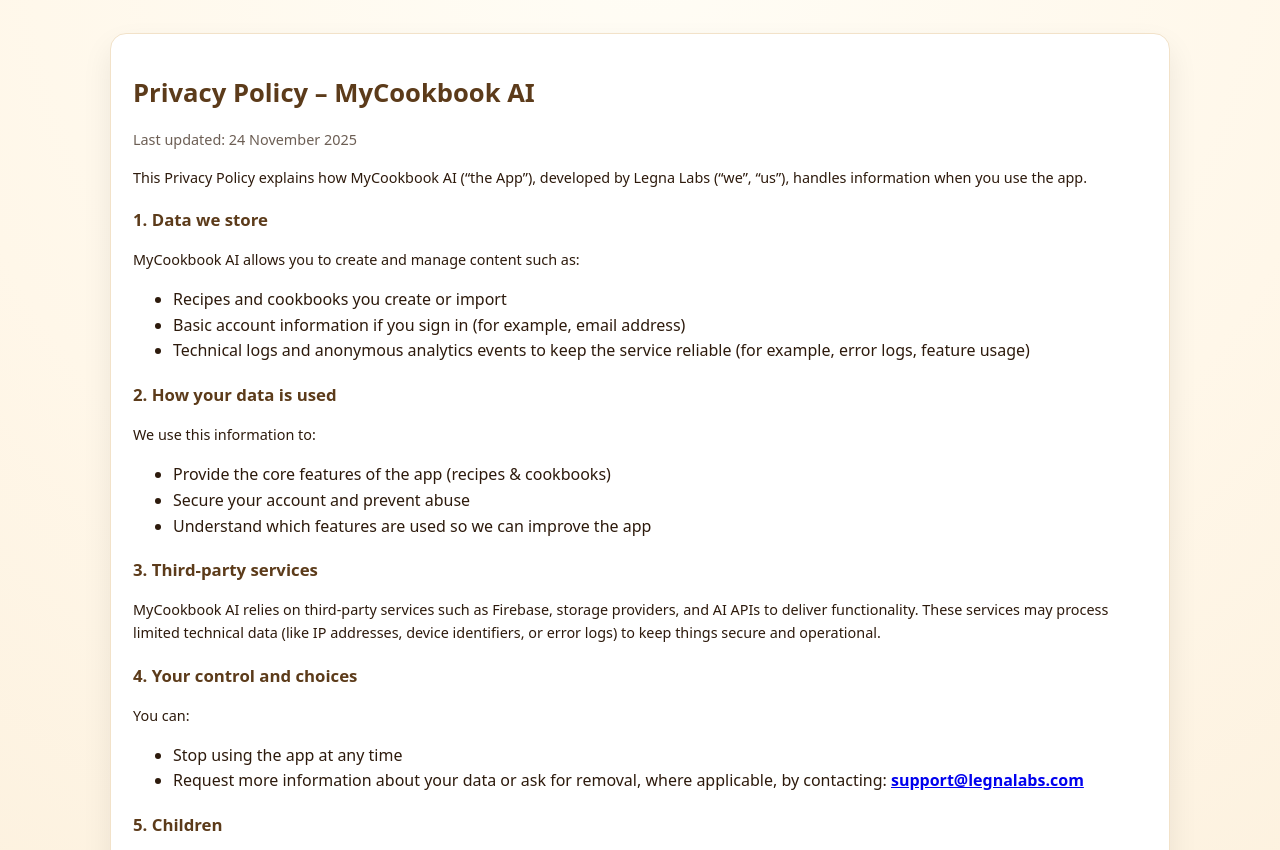
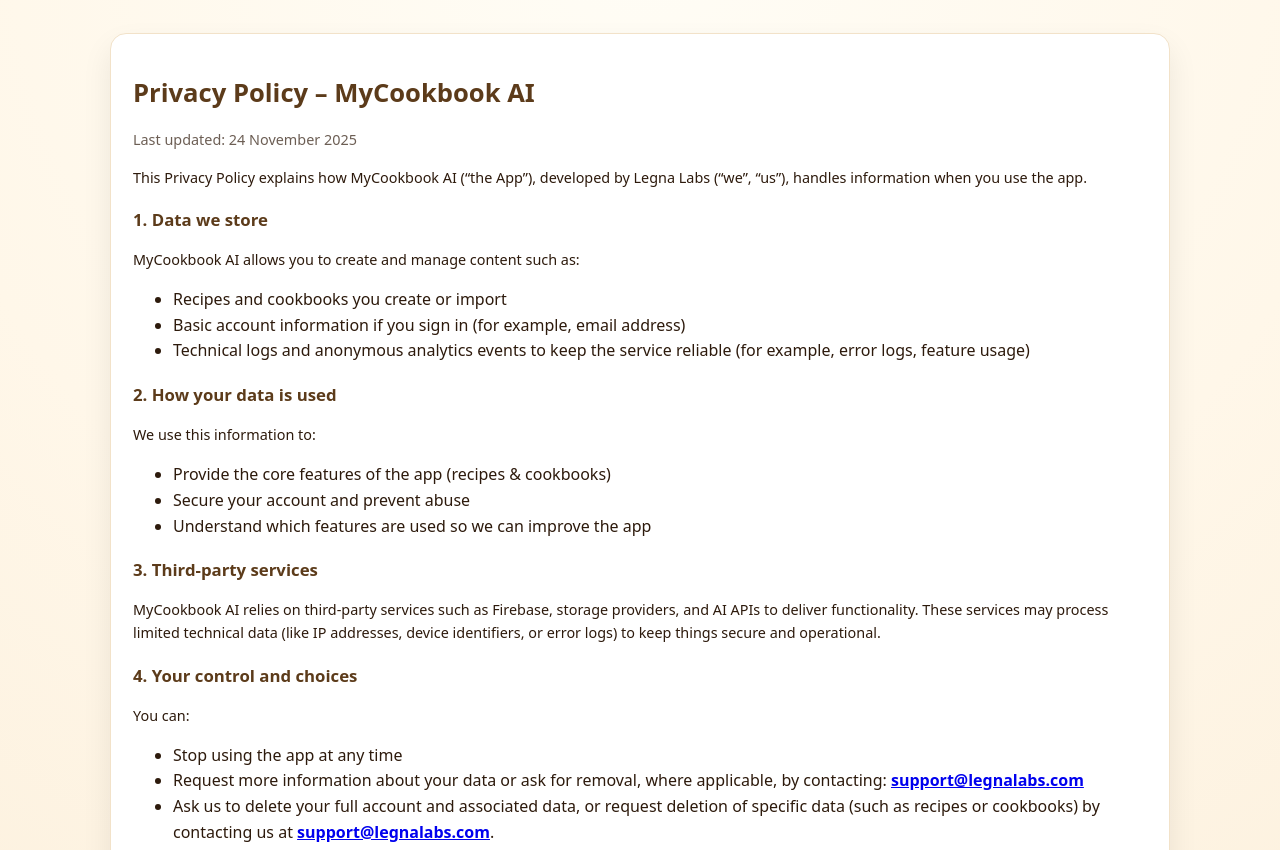
Before and after one commit to rafaelpiloto120/legna-labs, a plain HTML site: page mycookbook-ai/privacy.html in a window 1280 px wide. Shown: the part 96-946 px from the top of the page. Drawn offline with Linux system fonts and the light colour scheme.

Commit message:
change on privacy policy about data removal

```diff
--- a/mycookbook-ai/privacy.html
+++ b/mycookbook-ai/privacy.html
@@ -91,6 +91,11 @@
             applicable, by contacting:
             <strong><a href="mailto:support@legnalabs.com">support@legnalabs.com</a></strong>
           </li>
+          <li>Ask us to delete your full account and associated data, or
+              request deletion of specific data (such as recipes or cookbooks)
+              by contacting us at
+              <strong><a href="mailto:support@legnalabs.com">support@legnalabs.com</a></strong>.
+          </li>
         </ul>
 
         <h2>5. Children</h2>
```
